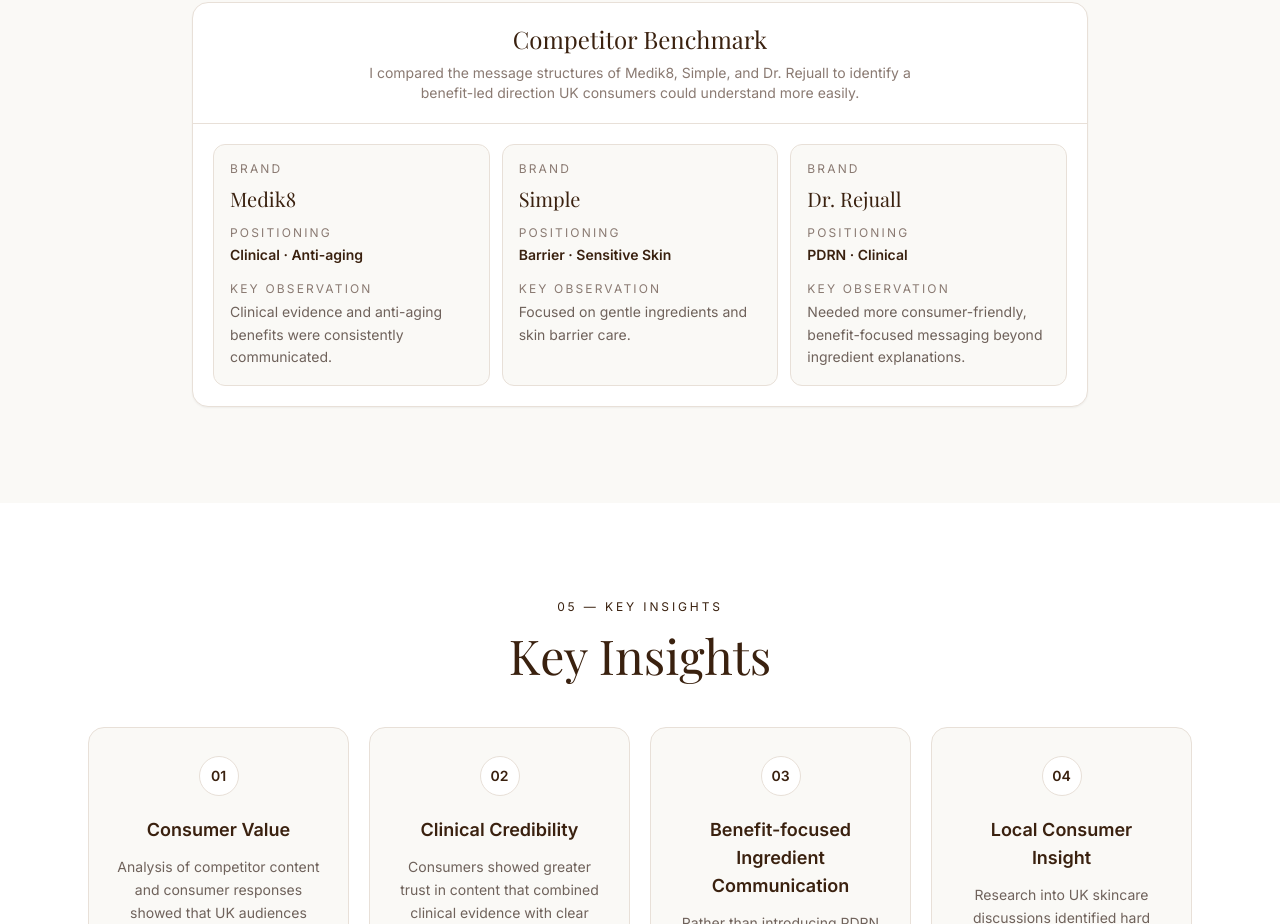
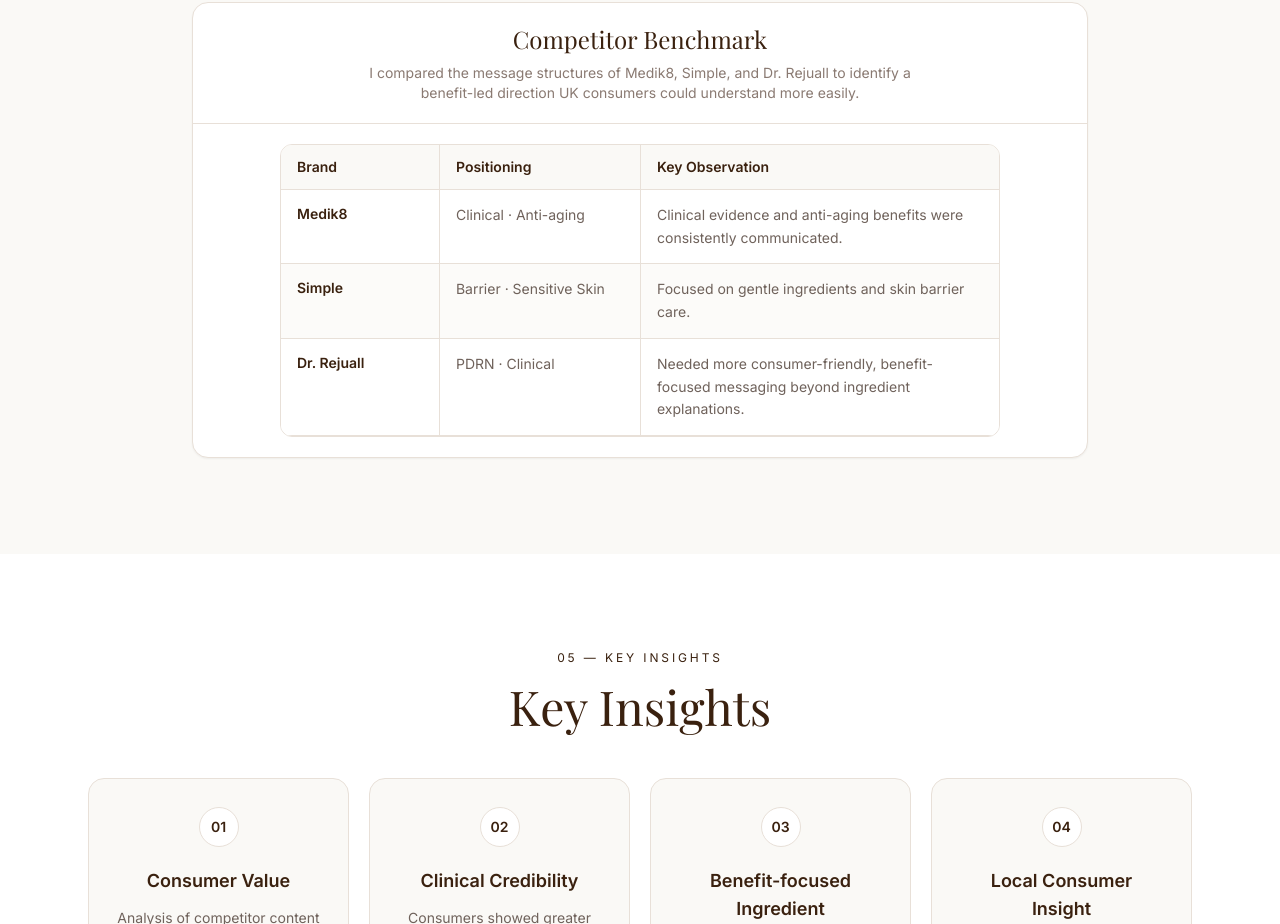
Before and after one commit to yeeunracheljo/yeeunj, a React (Vite) app: page /work/dr-rejuall in a window 1280 px wide. Shown: the part 4080-5004 px from the top of the page. Built offline with nearby package versions, Linux system fonts and the light colour scheme.

Commit message:
12342315126325

```diff
--- a/src/pages/work-dr-rejuall/page.tsx
+++ b/src/pages/work-dr-rejuall/page.tsx
@@ -480,17 +480,30 @@
                 <h3 className="text-xl md:text-2xl font-serif text-[#3A210F]">{t("research.benchmarkTitle")}</h3>
                 <p className="text-xs md:text-sm text-[#8A7A72] mt-2 max-w-xl mx-auto">{t("research.benchmarkSubtitle")}</p>
               </div>
-              <div className="grid grid-cols-1 md:grid-cols-3 gap-3 p-4 md:p-5">
-                {benchmarkRows.map((row) => (
-                  <div key={row.brand} className="rounded-xl bg-[#FAF9F6] border border-[#E8E0D8] p-4 min-h-[180px] flex flex-col">
-                    <p className="text-xs uppercase tracking-[0.18em] text-[#8A7A72] mb-2">{t("research.tableBrand")}</p>
-                    <h4 className="font-serif text-xl text-[#3A210F]">{row.brand}</h4>
-                    <p className="mt-3 text-xs uppercase tracking-[0.18em] text-[#8A7A72]">{t("research.tableMessage")}</p>
-                    <p className="mt-1 text-sm font-semibold text-[#3A210F]">{row.message}</p>
-                    <p className="mt-4 text-xs uppercase tracking-[0.18em] text-[#8A7A72]">{t("research.tableObservation")}</p>
-                    <p className="mt-1 text-sm text-[#6F625B] leading-relaxed">{row.observation}</p>
-                  </div>
-                ))}
+              <div className="overflow-x-auto px-4 md:px-5 py-5">
+                <table className="w-full max-w-[720px] mx-auto text-xs md:text-sm table-fixed border border-[#E8E0D8] rounded-xl overflow-hidden border-separate border-spacing-0">
+                  <colgroup>
+                    <col className="w-[22%]" />
+                    <col className="w-[28%]" />
+                    <col className="w-[50%]" />
+                  </colgroup>
+                  <thead className="bg-[#FAF9F6] text-[#3A210F]">
+                    <tr>
+                      <th className="text-left font-semibold px-3 md:px-4 py-3 border-b border-[#E8E0D8]">{t("research.tableBrand")}</th>
+                      <th className="text-left font-semibold px-3 md:px-4 py-3 border-b border-[#E8E0D8] border-l">{t("research.tableMessage")}</th>
+                      <th className="text-left font-semibold px-3 md:px-4 py-3 border-b border-[#E8E0D8] border-l">{t("research.tableObservation")}</th>
+                    </tr>
+                  </thead>
+                  <tbody>
+                    {benchmarkRows.map((row, index) => (
+                      <tr key={row.brand} className={index % 2 === 0 ? "bg-white" : "bg-[#FAF9F6]/60"}>
+                        <td className="px-3 md:px-4 py-3.5 align-top font-semibold text-[#3A210F] border-b border-[#E8E0D8] whitespace-nowrap">{row.brand}</td>
+                        <td className="px-3 md:px-4 py-3.5 align-top text-[#6F625B] border-b border-l border-[#E8E0D8] leading-relaxed">{row.message}</td>
+                        <td className="px-3 md:px-4 py-3.5 align-top text-[#6F625B] leading-relaxed border-b border-l border-[#E8E0D8]">{row.observation}</td>
+                      </tr>
+                    ))}
+                  </tbody>
+                </table>
               </div>
             </article>
           </div>
```
